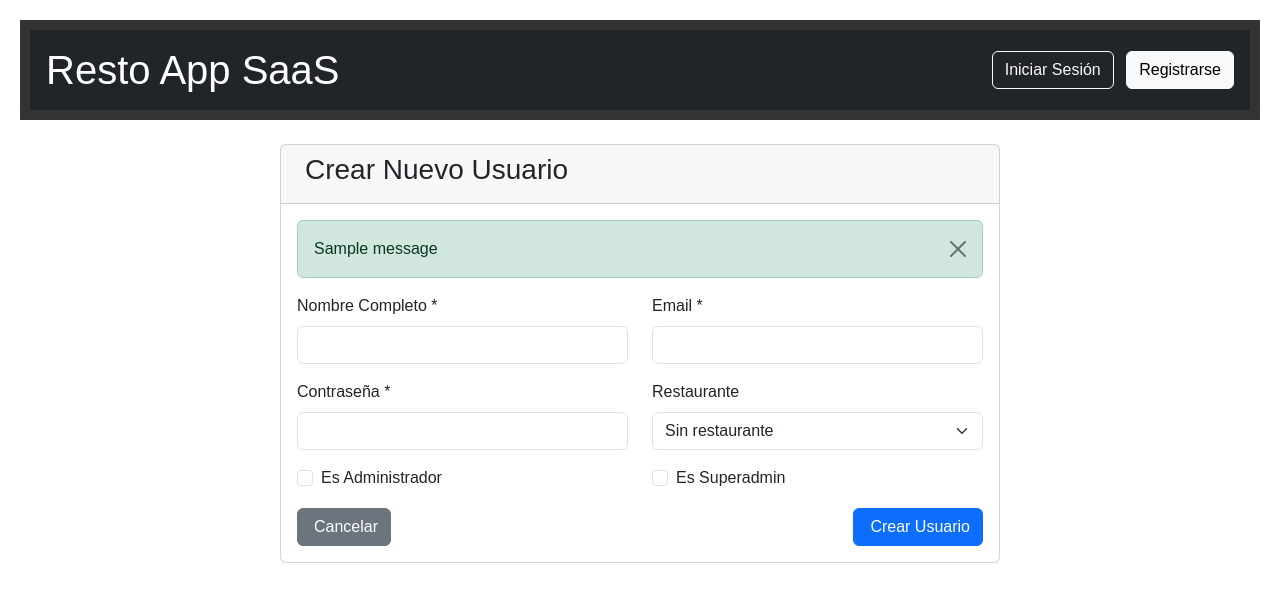
After one commit to Abalito04/App-resto, a Flask app: template templates/auth/crear_usuario.html in a window 1280 px wide. The commit adds this page. Shown: the top 602 px of the page. Run offline with Flask 3, Linux system fonts and the light colour scheme; the template is opened without the code that fills it: values that come from a table or form of the project are taken from there, others are empty; tables that the repository leaves empty hold one stand-in row (values such as "Sample post"); one stand-in notice (Sample message) is shown.

Commit message:
intentando hacer andar la BD

```diff
--- /dev/null
+++ b/templates/auth/crear_usuario.html
@@ -0,0 +1,83 @@
+{% extends "base.html" %}
+{% block content %}
+<div class="container mt-4">
+    <div class="row justify-content-center">
+        <div class="col-md-8">
+            <div class="card">
+                <div class="card-header">
+                    <h3><i class="fas fa-user-plus me-2"></i>Crear Nuevo Usuario</h3>
+                </div>
+                <div class="card-body">
+                    {% with messages = get_flashed_messages(with_categories=true) %}
+                        {% if messages %}
+                            {% for category, message in messages %}
+                                <div class="alert alert-{{ 'danger' if category == 'error' else category }} alert-dismissible fade show">
+                                    {{ message }}
+                                    <button type="button" class="btn-close" data-bs-dismiss="alert"></button>
+                                </div>
+                            {% endfor %}
+                        {% endif %}
+                    {% endwith %}
+
+                    <form method="POST">
+                        <div class="row">
+                            <div class="col-md-6 mb-3">
+                                <label for="nombre" class="form-label">Nombre Completo *</label>
+                                <input type="text" class="form-control" id="nombre" name="nombre" required>
+                            </div>
+                            <div class="col-md-6 mb-3">
+                                <label for="email" class="form-label">Email *</label>
+                                <input type="email" class="form-control" id="email" name="email" required>
+                            </div>
+                        </div>
+
+                        <div class="row">
+                            <div class="col-md-6 mb-3">
+                                <label for="password" class="form-label">Contraseña *</label>
+                                <input type="password" class="form-control" id="password" name="password" required minlength="6">
+                            </div>
+                            <div class="col-md-6 mb-3">
+                                <label for="restaurante_id" class="form-label">Restaurante</label>
+                                <select class="form-select" id="restaurante_id" name="restaurante_id">
+                                    <option value="">Sin restaurante</option>
+                                    {% for restaurante in restaurantes %}
+                                        <option value="{{ restaurante.id }}">{{ restaurante.nombre }}</option>
+                                    {% endfor %}
+                                </select>
+                            </div>
+                        </div>
+
+                        <div class="row">
+                            <div class="col-md-6 mb-3">
+                                <div class="form-check">
+                                    <input class="form-check-input" type="checkbox" id="es_admin" name="es_admin">
+                                    <label class="form-check-label" for="es_admin">
+                                        Es Administrador
+                                    </label>
+                                </div>
+                            </div>
+                            <div class="col-md-6 mb-3">
+                                <div class="form-check">
+                                    <input class="form-check-input" type="checkbox" id="es_superadmin" name="es_superadmin">
+                                    <label class="form-check-label" for="es_superadmin">
+                                        Es Superadmin
+                                    </label>
+                                </div>
+                            </div>
+                        </div>
+
+                        <div class="d-flex justify-content-between">
+                            <a href="{{ url_for('auth.admin_usuarios') }}" class="btn btn-secondary">
+                                <i class="fas fa-arrow-left me-1"></i>Cancelar
+                            </a>
+                            <button type="submit" class="btn btn-primary">
+                                <i class="fas fa-save me-1"></i>Crear Usuario
+                            </button>
+                        </div>
+                    </form>
+                </div>
+            </div>
+        </div>
+    </div>
+</div>
+{% endblock %}
```
Also changed, not shown: auth.py (+57 -1 lines), templates/auth/superadmin_usuarios.html (+11 -1 lines).
